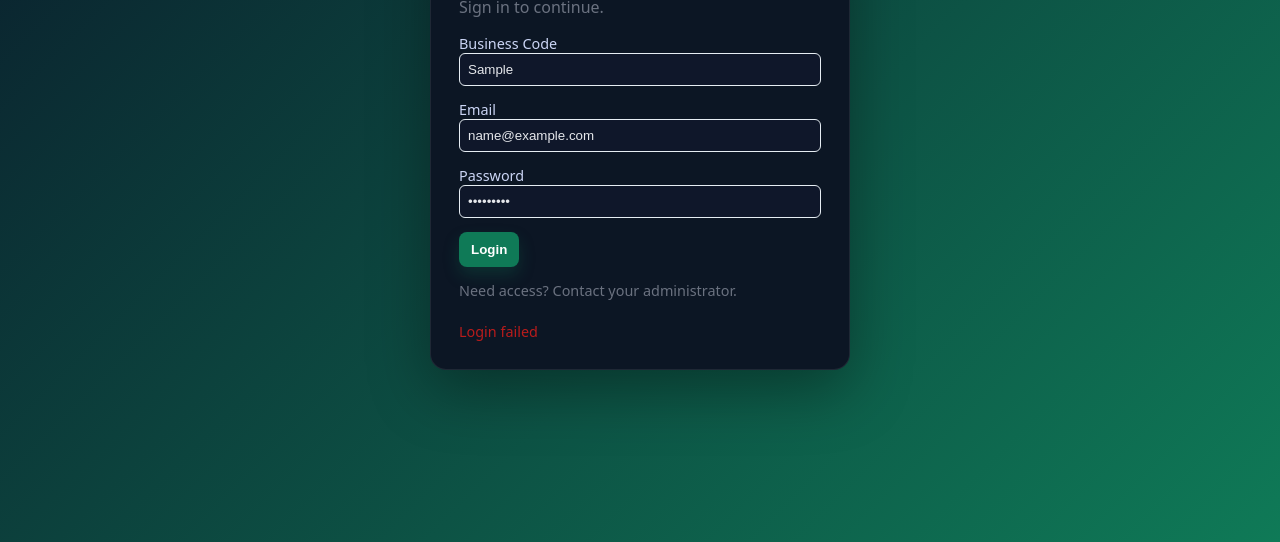
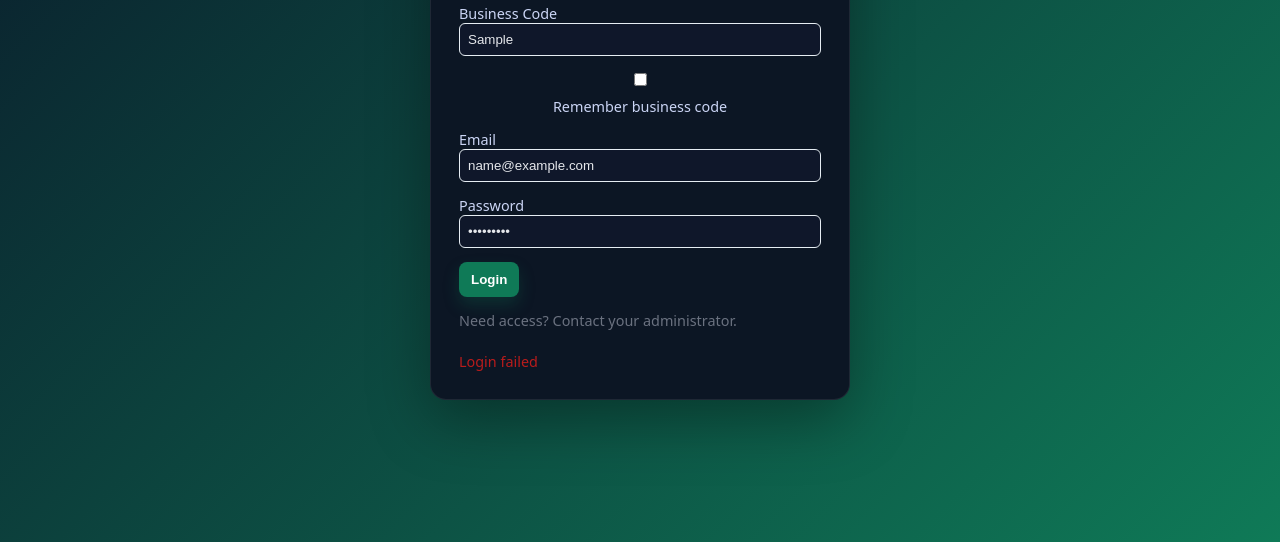
Before and after one commit to ElJefeYouKnow/IMS, a website: page login.html in a window 1280 px wide. Both pictures are taken after typing "Sample", "name@example.com", "Sample123" into the empty fields and a click on the button "Login". Shown: the part 258-800 px from the top of the page. Drawn offline with Linux system fonts and the light colour scheme; no server answers.

Commit message:
Add remember business code functionality to login form

```diff
--- a/js/login.js
+++ b/js/login.js
@@ -2,13 +2,25 @@ document.addEventListener('DOMContentLoaded', ()=>{
   localStorage.removeItem('sessionUser');
   const form = document.getElementById('loginForm');
   const err = document.getElementById('login-error');
+  const tenantInput = document.getElementById('login-tenant');
+  const rememberToggle = document.getElementById('login-remember-tenant');
+  const storedTenant = localStorage.getItem('rememberTenantCode') || '';
+  if(tenantInput && storedTenant){
+    tenantInput.value = storedTenant;
+    if(rememberToggle) rememberToggle.checked = true;
+  }
   form.addEventListener('submit', async ev=>{
     ev.preventDefault();
     err.textContent = '';
     const email = document.getElementById('login-email').value.trim();
     const password = document.getElementById('login-password').value;
-    const tenantCode = (document.getElementById('login-tenant').value.trim() || 'default').toLowerCase();
+    const tenantCode = (tenantInput?.value.trim() || 'default').toLowerCase();
     if(!email || !password){ err.textContent = 'Email and password required'; return; }
+    if(rememberToggle?.checked){
+      localStorage.setItem('rememberTenantCode', tenantCode);
+    }else{
+      localStorage.removeItem('rememberTenantCode');
+    }
     try{
       const r = await fetch('/api/auth/login',{method:'POST',headers:{'Content-Type':'application/json'},body:JSON.stringify({email,password,tenantCode})});
       if(!r.ok){
--- a/login.html
+++ b/login.html
@@ -27,6 +27,12 @@
           <label>Business Code<input id="login-tenant" placeholder="e.g. acme" required autocomplete="off"></label>
         </div>
         <div class="form-row">
+          <label style="display:flex;align-items:center;gap:8px;">
+            <input id="login-remember-tenant" type="checkbox">
+            Remember business code
+          </label>
+        </div>
+        <div class="form-row">
           <label>Email<input id="login-email" type="email" required autocomplete="off"></label>
         </div>
         <div class="form-row">
```
